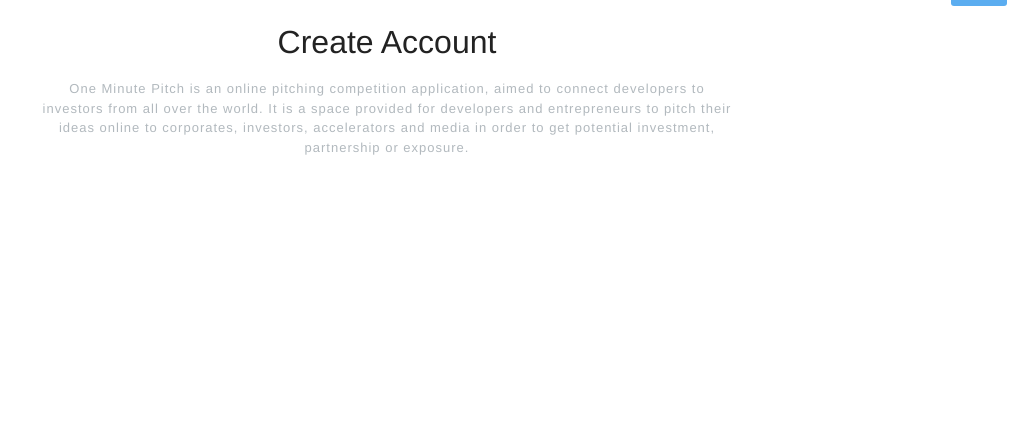
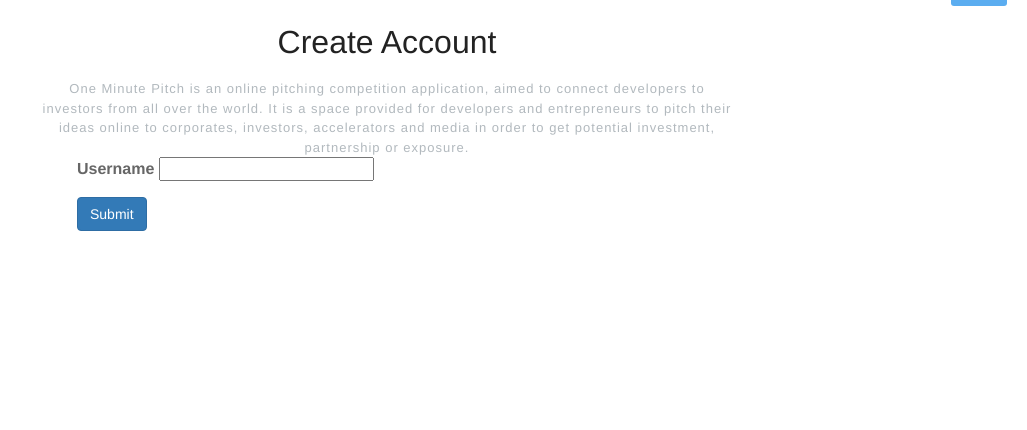
Before and after one commit to YomZsamora/One-Minute-Pitch, a Flask app: page /authenticate/registerUser in a window 1280 px wide. Shown: the part 38-468 px from the top of the page, without its empty margins (253-1280 px from the left). Run offline with Flask 2, Linux system fonts and the light colour scheme; some libraries are stand-ins or nearby versions.

Commit message:
Configured SECRET_KEY for CSRF in forms.

```diff
--- a/app/auth/forms.py
+++ b/app/auth/forms.py
@@ -0,0 +1,9 @@
+from flask_wtf import FlaskForm
+from wtforms import StringField,PasswordField,SubmitField
+from wtforms.validators import DataRequired, Email
+
+class RegisterUserForm(FlaskForm):
+	username = StringField('Username', validators=[DataRequired()])
+	email = StringField('Email', validators=[DataRequired(), Email()])
+	password = PasswordField('Password', validators=[DataRequired()])
+	comfirm_password = PasswordField('Confirm Password', validators=[DataRequired()])
--- a/app/auth/views.py
+++ b/app/auth/views.py
@@ -1,6 +1,8 @@
 from flask import render_template
 from . import auth
+from .forms import RegisterUserForm
 
 @auth.route('/registerUser')
 def registerUser():
-	return render_template('auth/register.html')
+	form = RegisterUserForm()
+	return render_template('auth/register.html', registration_form = form)
--- a/app/templates/auth/register.html
+++ b/app/templates/auth/register.html
@@ -22,7 +22,17 @@
 	    </header>
 	    <div id="wrapper" class="home">
 		    <div class="archive">
+	            <form action="" method="POST" role="form">
+	            	{{ registration_form.csrf_token }}
+	            	<div class="form-group">
+	            		{{ registration_form.username.label }}
+	            		{{ registration_form.username }}
+	            	</div>
 
+
+
+	            	<button type="submit" class="btn btn-primary">Submit</button>
+	            </form>
 	        </div>
     	</div>
 	</div>
--- a/config.py
+++ b/config.py
@@ -4,7 +4,7 @@
     '''
     General configuration parent class
     '''
-
+    SECRET_KEY = os.environ.get('SECRET_KEY')
 
 
 
```
Also changed, not shown: 1 other file.
